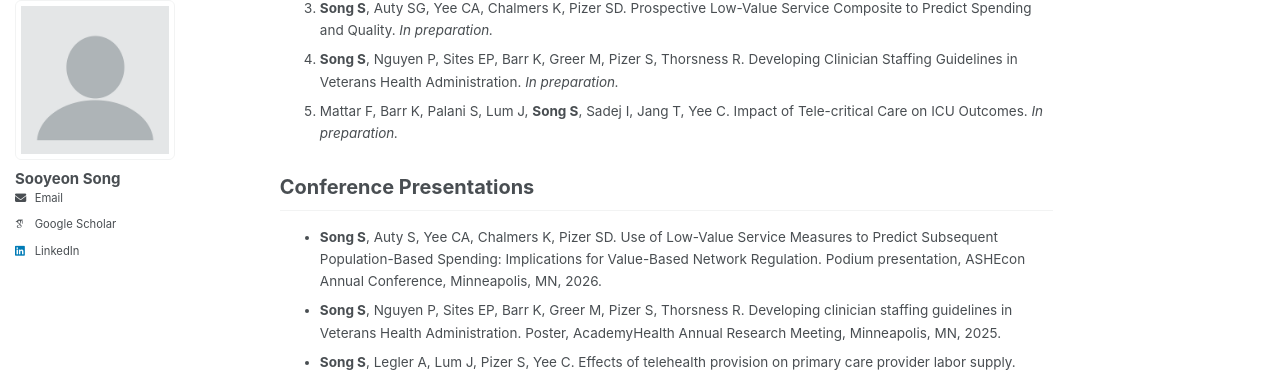
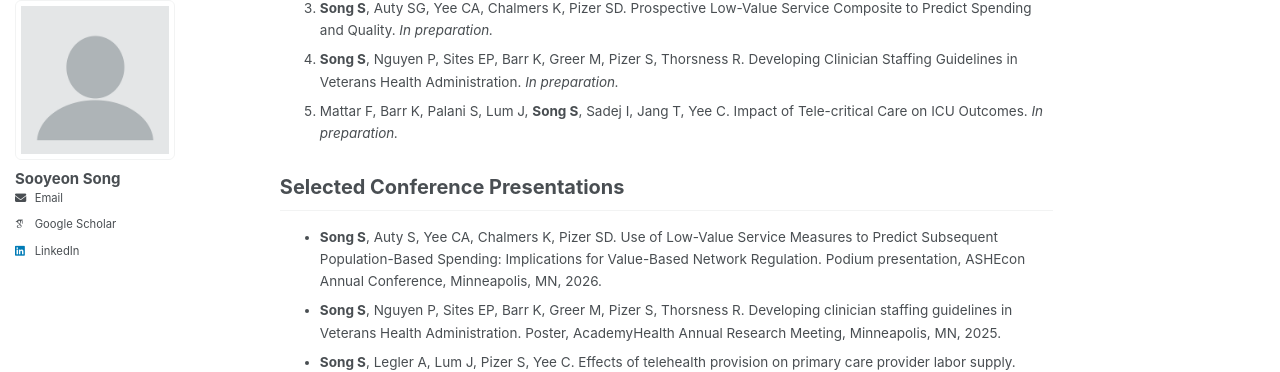
Before and after one commit to sooyeonsong/sooyeonsong.github.io, a Jekyll site: the page built from _pages/about.md, in a window 1280 px wide and 900 px high, scrolled down 783 px. Shown: the part 85-457 px from the top of the window. Built offline with Jekyll 4.4.1, drawn with Linux system fonts in a browser that asks for light colours; some web fonts are replaced; a script bundle is joined from its source files by our own code; library files that are not in the unit come from our copies.

Commit message:
Update about.md

```diff
--- a/_pages/about.md
+++ b/_pages/about.md
@@ -38,7 +38,7 @@ You can find my CV [here](/files/Song_CV.pdf).
 4. <strong>Song S</strong>, Nguyen P, Sites EP, Barr K, Greer M, Pizer S, Thorsness R. Developing Clinician Staffing Guidelines in Veterans Health Administration. <em>In preparation.</em>
 5. Mattar F, Barr K, Palani S, Lum J, <strong>Song S</strong>, Sadej I, Jang T, Yee C. Impact of Tele-critical Care on ICU Outcomes. <em>In preparation.</em>
 
-<h2 id="presentations">Conference Presentations</h2>
+<h2 id="presentations">Selected Conference Presentations</h2>
 
 - <strong>Song S</strong>, Auty S, Yee CA, Chalmers K, Pizer SD. Use of Low-Value Service Measures to Predict Subsequent Population-Based Spending: Implications for Value-Based Network Regulation. Podium presentation, ASHEcon Annual Conference, Minneapolis, MN, 2026.
 - <strong>Song S</strong>, Nguyen P, Sites EP, Barr K, Greer M, Pizer S, Thorsness R. Developing clinician staffing guidelines in Veterans Health Administration. Poster, AcademyHealth Annual Research Meeting, Minneapolis, MN, 2025.
```
